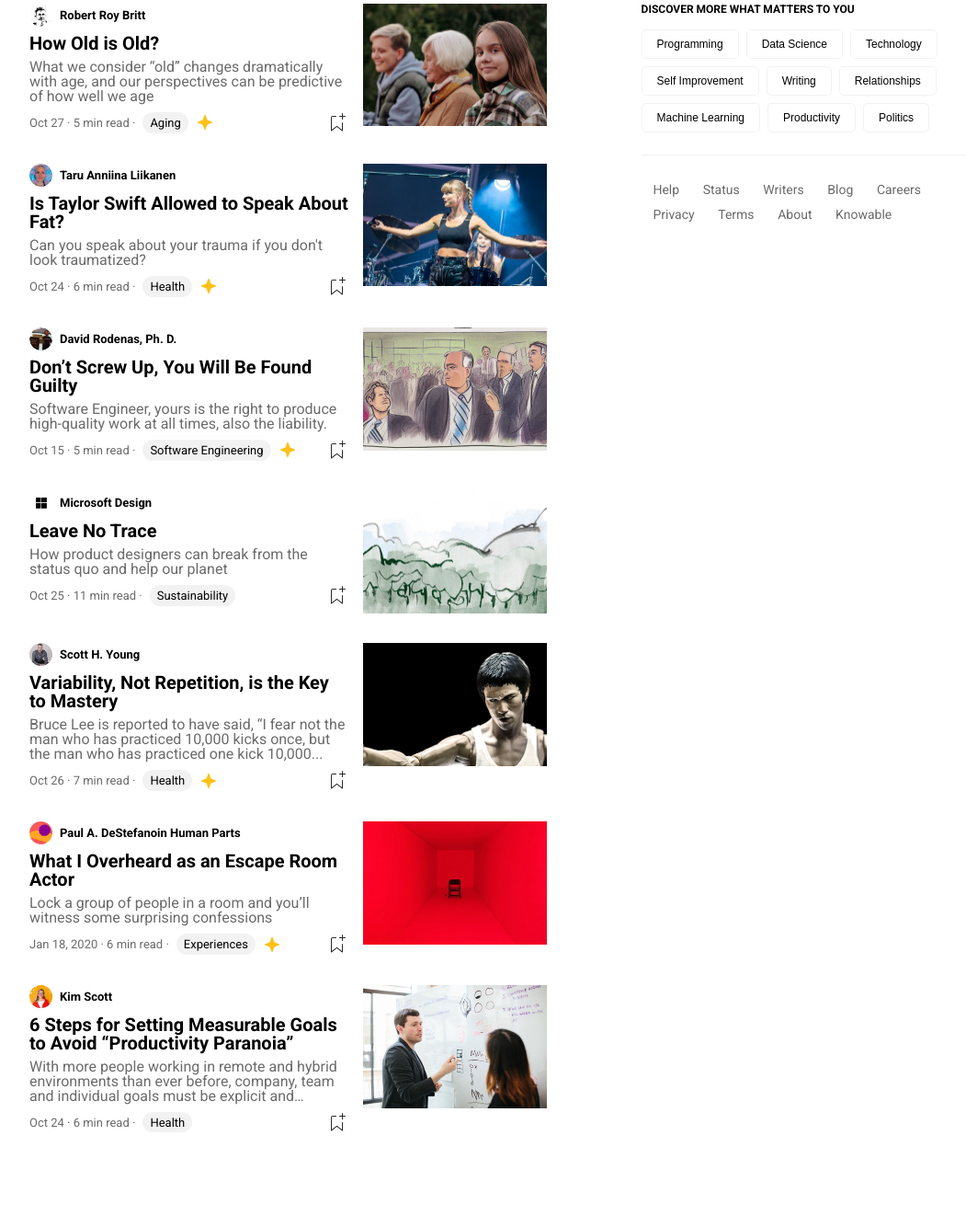
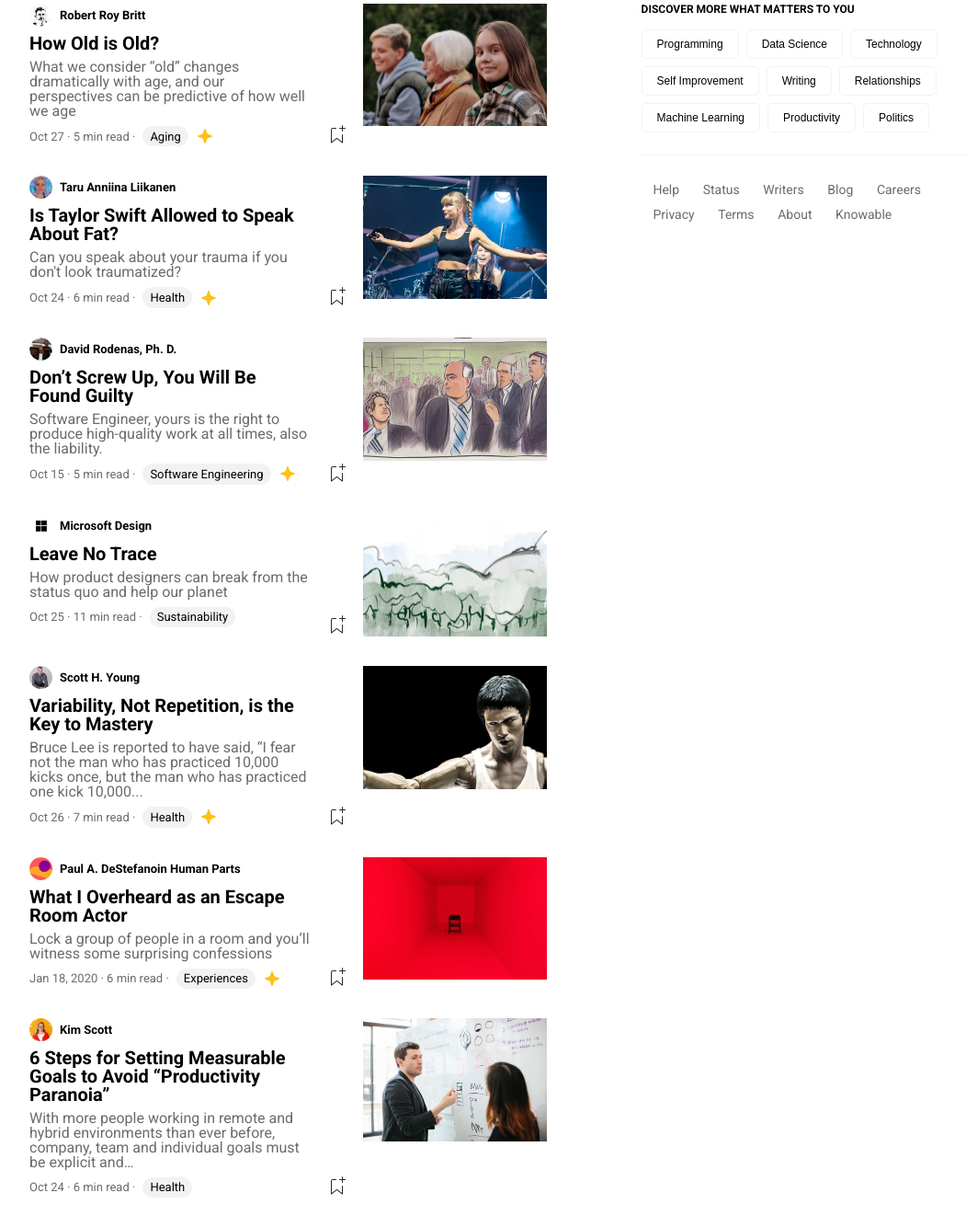
Before and after one commit to Ott00/U2-W1-D5-Project, a plain HTML site: page index.html in a window 1280 px wide. Shown: the part 911-2245 px from the top of the page at 92% size, without its empty margins (96-1147 px from the left). Before the commit the page ends 2176 px from the top, so only its background shows below. Drawn offline with nearby package versions, Linux system fonts and the light colour scheme.

Commit message:
fixed bookmark icon

```diff
--- a/assets/css/style.css
+++ b/assets/css/style.css
@@ -194,6 +194,11 @@ main .trending-section-name h3 {
   margin-bottom: 2rem;
 }
 
+.article-container .bookmark {
+  display: flex;
+  align-items: flex-end;
+}
+
 .article-container .article {
   display: flex;
   flex-direction: column;
--- a/index.html
+++ b/index.html
@@ -176,9 +176,11 @@
                   <span>Aging</span>
                   <img src="./assets/imgs/svg/star.svg" alt="star" />
                 </div>
-                <img src="./assets/imgs/svg/bookmark.svg" alt="bookmark icon" />
               </div>
             </div>
+          </div>
+          <div class="bookmark">
+            <img src="./assets/imgs/svg/bookmark.svg" alt="bookmark icon" />
           </div>
           <div class="article-img">
             <img
@@ -207,9 +209,11 @@
                   <span>Health</span>
                   <img src="./assets/imgs/svg/star.svg" alt="star" />
                 </div>
-                <img src="./assets/imgs/svg/bookmark.svg" alt="bookmark icon" />
               </div>
             </div>
+          </div>
+          <div class="bookmark">
+            <img src="./assets/imgs/svg/bookmark.svg" alt="bookmark icon" />
           </div>
           <div class="article-img">
             <img src="./assets/imgs/image10.jpeg" alt="Taylor Swift" />
@@ -236,9 +240,11 @@
                   <span>Software Engineering</span>
                   <img src="./assets/imgs/svg/star.svg" alt="star" />
                 </div>
-                <img src="./assets/imgs/svg/bookmark.svg" alt="bookmark icon" />
               </div>
             </div>
+          </div>
+          <div class="bookmark">
+            <img src="./assets/imgs/svg/bookmark.svg" alt="bookmark icon" />
           </div>
           <div class="article-img">
             <img src="./assets/imgs/image12.png" alt="Taylor Swift" />
@@ -264,9 +270,11 @@
                   <p>Oct 25 · 11 min read ·</p>
                   <span>Sustainability</span>
                 </div>
-                <img src="./assets/imgs/svg/bookmark.svg" alt="bookmark icon" />
               </div>
             </div>
+          </div>
+          <div class="bookmark">
+            <img src="./assets/imgs/svg/bookmark.svg" alt="bookmark icon" />
           </div>
           <div class="article-img">
             <img src="./assets/imgs/image14.png" alt="Taylor Swift" />
@@ -294,9 +302,11 @@
                   <span>Health</span>
                   <img src="./assets/imgs/svg/star.svg" alt="star" />
                 </div>
-                <img src="./assets/imgs/svg/bookmark.svg" alt="bookmark icon" />
               </div>
             </div>
+          </div>
+          <div class="bookmark">
+            <img src="./assets/imgs/svg/bookmark.svg" alt="bookmark icon" />
           </div>
           <div class="article-img">
             <img src="./assets/imgs/image16.jpg" alt="Taylor Swift" />
@@ -323,9 +333,11 @@
                   <span>Experiences</span>
                   <img src="./assets/imgs/svg/star.svg" alt="star" />
                 </div>
-                <img src="./assets/imgs/svg/bookmark.svg" alt="bookmark icon" />
               </div>
             </div>
+          </div>
+          <div class="bookmark">
+            <img src="./assets/imgs/svg/bookmark.svg" alt="bookmark icon" />
           </div>
           <div class="article-img">
             <img src="./assets/imgs/image18.jpeg" alt="Taylor Swift" />
@@ -352,9 +364,11 @@
                   <p>Oct 24 · 6 min read ·</p>
                   <span>Health</span>
                 </div>
-                <img src="./assets/imgs/svg/bookmark.svg" alt="bookmark icon" />
               </div>
             </div>
+          </div>
+          <div class="bookmark">
+            <img src="./assets/imgs/svg/bookmark.svg" alt="bookmark icon" />
           </div>
           <div class="article-img">
             <img src="./assets/imgs/image20.jpg" alt="Taylor Swift" />
```
